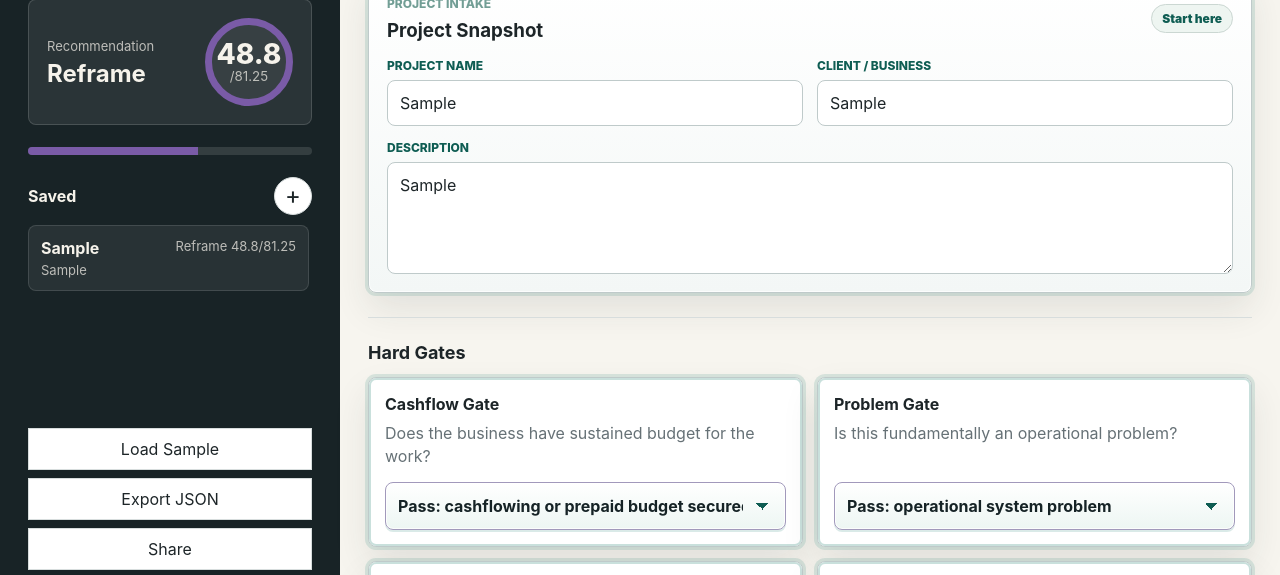
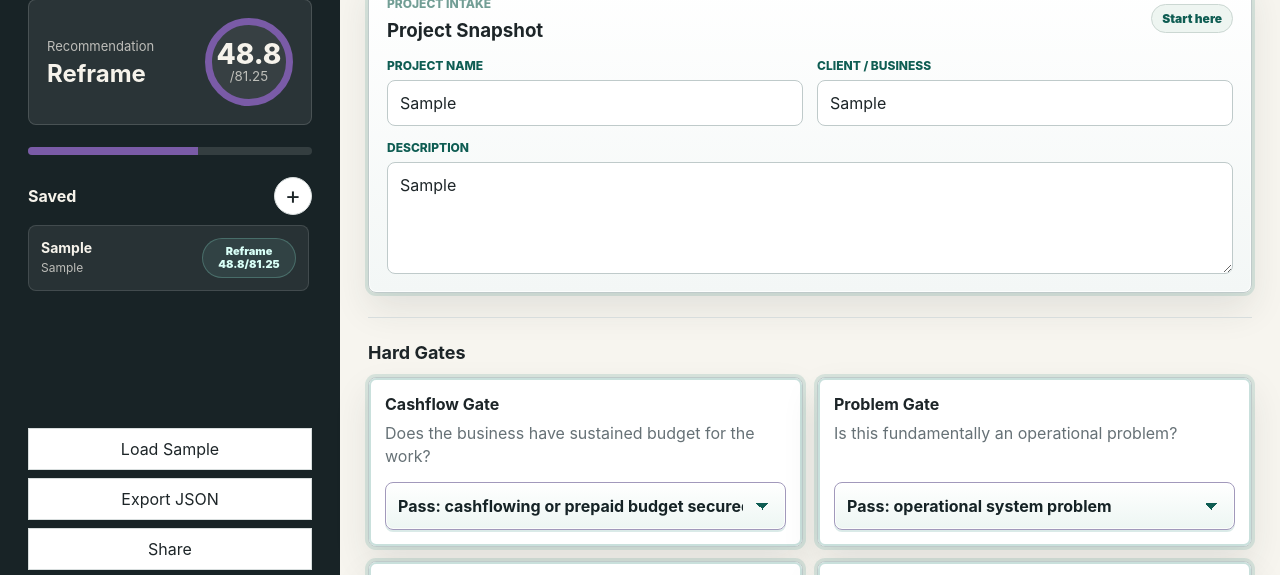
Before and after one commit to ravencross/qwave-project-acceptance-matrix, a website: page index.html in a window 1280 px wide. Both pictures are taken after typing "Sample", "Sample", "Sample", "Sample", "Sample", "Sample" into the empty fields and a click on the button "Save Evaluation". Shown: the part 202-777 px from the top of the page. Drawn offline with Linux system fonts and the light colour scheme.

Commit message:
Fix saved list sidebar layout

```diff
--- a/app.js
+++ b/app.js
@@ -529,16 +529,21 @@ function renderSaved() {
     .forEach((evaluation) => {
       const result = evaluate(evaluation);
       const button = document.createElement("button");
+      const details = document.createElement("span");
       const title = document.createElement("strong");
       const client = document.createElement("span");
       const score = document.createElement("span");
+      const scoreValue = result.total.toFixed(result.total % 1 === 0 ? 0 : 1);
 
       button.type = "button";
       button.className = "saved-item";
+      details.className = "saved-item-details";
       title.textContent = evaluation.projectName || "Untitled project";
       client.textContent = evaluation.clientName || "No client";
-      score.textContent = `${result.status} ${result.total.toFixed(result.total % 1 === 0 ? 0 : 1)}/${maxWeightedScore}`;
-      button.append(title, score, client);
+      score.className = "saved-item-score";
+      score.textContent = `${result.status} ${scoreValue}/${maxWeightedScore}`;
+      details.append(title, client);
+      button.append(details, score);
       button.addEventListener("click", () => writeEvaluation(evaluation));
       savedList.appendChild(button);
     });
--- a/styles.css
+++ b/styles.css
@@ -205,23 +205,61 @@ button:hover {
 
 .saved-item {
   display: grid;
-  grid-template-columns: 1fr auto;
-  gap: 4px 10px;
+  grid-template-columns: minmax(0, 1fr) auto;
+  align-items: center;
+  gap: 12px;
   text-align: left;
   padding: 12px;
   border-radius: 8px;
   background: rgba(255, 255, 255, 0.07);
   border: 1px solid rgba(255, 255, 255, 0.12);
   color: #f6f3eb;
+  width: 100%;
 }
 
-.saved-item strong,
-.saved-item span {
+.saved-item-details {
+  display: grid;
+  gap: 3px;
+  min-width: 0;
+}
+
+.saved-item-details strong,
+.saved-item-details span,
+.saved-item-score {
   overflow-wrap: anywhere;
 }
 
-.saved-item span {
+.saved-item-details strong {
+  color: #f6f3eb;
+  font-size: 14px;
+  line-height: 1.2;
+}
+
+.saved-item-details span {
   color: rgba(246, 243, 235, 0.72);
+  font-size: 12px;
+  line-height: 1.25;
+}
+
+.saved-item-score {
+  max-width: 94px;
+  padding: 6px 8px;
+  border: 1px solid rgba(135, 217, 201, 0.28);
+  border-radius: 999px;
+  background: rgba(135, 217, 201, 0.1);
+  color: #d9fff7;
+  font-size: 11px;
+  font-weight: 900;
+  line-height: 1.2;
+  text-align: center;
+}
+
+.empty-state {
+  margin: 0;
+  padding: 12px;
+  border: 1px dashed rgba(255, 255, 255, 0.18);
+  border-radius: 8px;
+  color: rgba(246, 243, 235, 0.68);
   font-size: 13px;
 }
 
```
